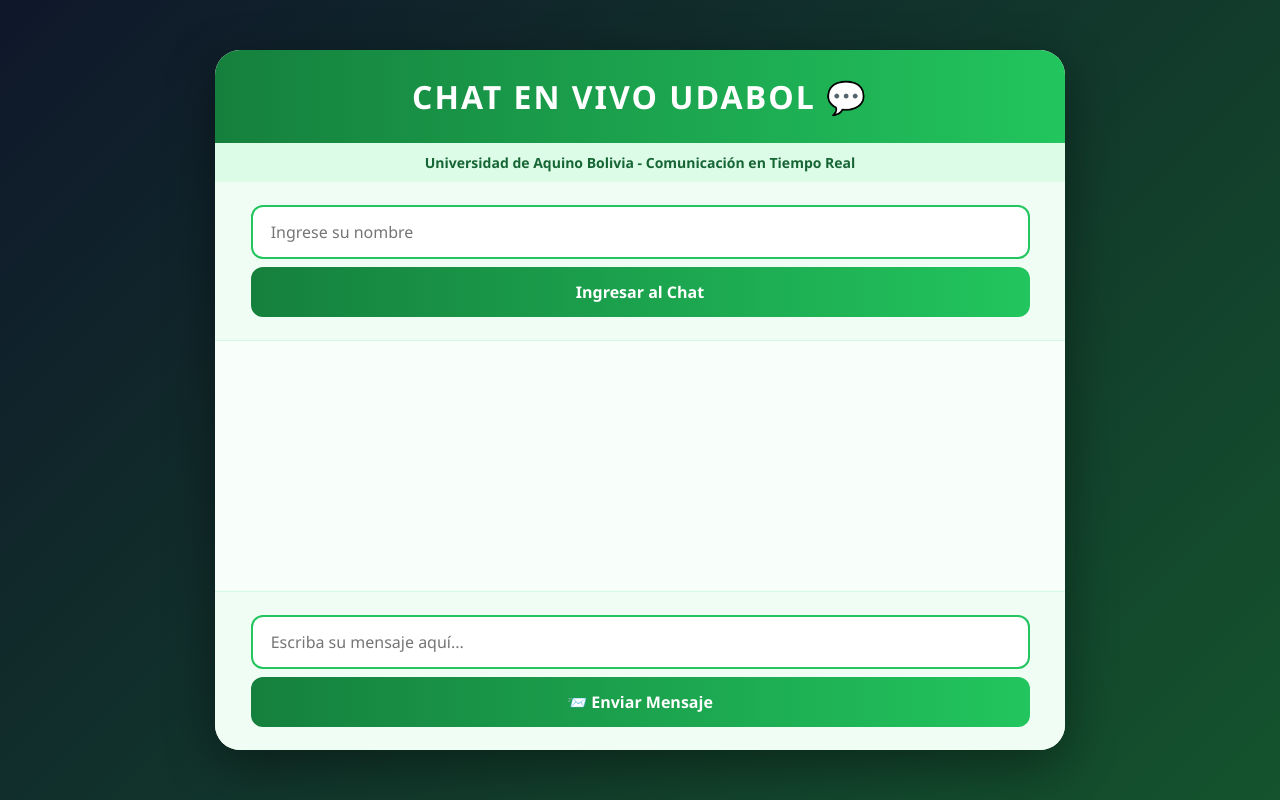
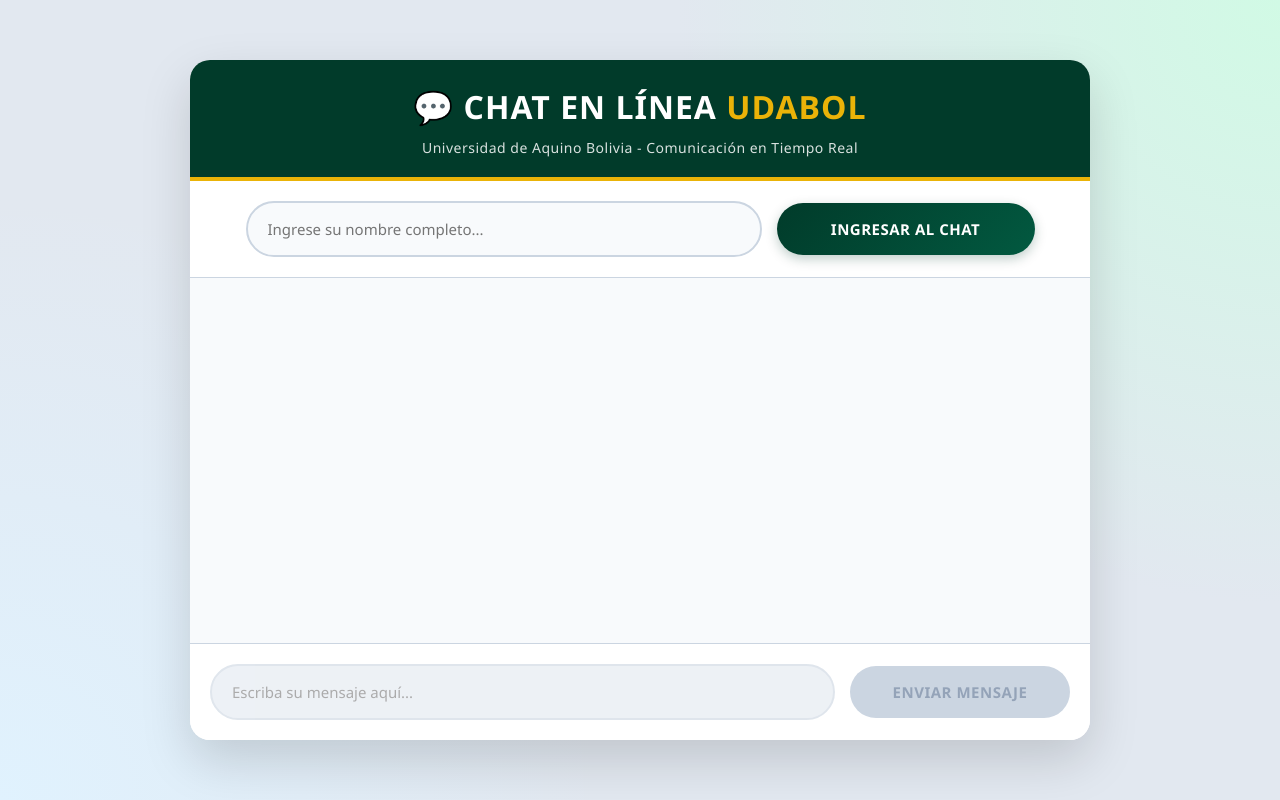
Before and after one commit to RodrigoMelendres/PROGRA_PARCIAL, a Flask app: page / in a window 1280 px wide. Run offline with Flask 3, Linux system fonts and the light colour scheme; some libraries are stand-ins or nearby versions.

Commit message:
Descripción de los cambios que hice

```diff
--- a/PROGRA_PARCIAL/CHAT_FLASK/static/style.css
+++ b/PROGRA_PARCIAL/CHAT_FLASK/static/style.css
@@ -1,177 +1,250 @@
 /* ==========================================
-   CHAT EN VIVO UDABOL
+   CHAT EN LÍNEA UDABOL - ESTILO PROFESIONAL
    ========================================== */
 
-*{
-    margin:0;
-    padding:0;
-    box-sizing:border-box;
-    font-family:'Segoe UI', Tahoma, Geneva, Verdana, sans-serif;
+:root {
+    --udabol-dark: #013B2A;  /* Verde Institucional Oficial UDABOL */
+    --udabol-light: #025940; /* Tono de contraste */
+    --accent: #EAB308;       /* Dorado sutil para resaltar detalles */
+    --bg-app: #e2e8f0;       /* Fondo exterior gris muy claro */
+    --bg-chat: #f8fafc;      /* Fondo interior del chat */
+    --text-main: #1f2937;
+    --border-color: #cbd5e1;
 }
 
-body{
-    height:100vh;
-    display:flex;
-    justify-content:center;
-    align-items:center;
-    background:linear-gradient(135deg,#0f172a,#14532d);
+* {
+    margin: 0;
+    padding: 0;
+    box-sizing: border-box;
+    font-family: 'Segoe UI', Tahoma, Geneva, Verdana, sans-serif;
 }
 
-/* CONTENEDOR PRINCIPAL */
-
-.contenedor{
-    width:850px;
-    height:700px;
-    background:white;
-    border-radius:25px;
-    overflow:hidden;
-    box-shadow:0 15px 50px rgba(0,0,0,0.4);
-    display:flex;
-    flex-direction:column;
+body {
+    height: 100vh;
+    display: flex;
+    justify-content: center;
+    align-items: center;
+    background-color: var(--bg-app);
+    /* Un fondo sutil y moderno en lugar de un gradiente pesado */
+    background-image: radial-gradient(circle at top right, #d1fae5 0%, transparent 40%),
+                      radial-gradient(circle at bottom left, #e0f2fe 0%, transparent 40%);
 }
 
-/* ENCABEZADO */
-
-h1{
-    background:linear-gradient(90deg,#15803d,#22c55e);
-    color:white;
-    text-align:center;
-    padding:25px;
-    font-size:32px;
-    letter-spacing:2px;
-    text-transform:uppercase;
+/* --- CONTENEDOR PRINCIPAL --- */
+.contenedor {
+    width: 100%;
+    max-width: 900px;
+    height: 85vh;
+    min-height: 600px;
+    background: white;
+    border-radius: 20px;
+    overflow: hidden;
+    box-shadow: 0 20px 50px rgba(0, 0, 0, 0.15); /* Sombra elegante estilo Apple */
+    display: flex;
+    flex-direction: column;
 }
 
-.subtitulo{
-    background:#dcfce7;
-    color:#166534;
-    text-align:center;
-    padding:10px;
-    font-size:14px;
-    font-weight:bold;
+/* --- ENCABEZADO "SÚPER BIEN" --- */
+h1 {
+    background: var(--udabol-dark);
+    color: white;
+    text-align: center;
+    padding: 25px 20px 10px;
+    font-size: 32px;
+    font-weight: 800;
+    letter-spacing: 1px;
+    text-transform: uppercase;
 }
 
-/* ZONA DE NOMBRE */
-
-.usuario{
-    padding:15px;
-    background:#f0fdf4;
-    border-bottom:1px solid #d1fae5;
+/* Aplicaremos este color dorado a la palabra UDABOL en el HTML */
+h1 span.resaltado {
+    color: var(--accent);
 }
 
-/* ÁREA DEL CHAT */
-
-#chat{
-    flex:1;
-    padding:20px;
-    overflow-y:auto;
-    background:#f8fffa;
+.subtitulo {
+    background: var(--udabol-dark);
+    color: rgba(255, 255, 255, 0.85);
+    text-align: center;
+    padding: 0 20px 20px;
+    font-size: 14px;
+    font-weight: 500;
+    letter-spacing: 0.5px;
+    border-bottom: 4px solid var(--accent);
 }
 
-/* MENSAJES */
-
-#chat p{
-    background:white;
-    padding:12px 15px;
-    margin-bottom:12px;
-    border-left:5px solid #22c55e;
-    border-radius:12px;
-    box-shadow:0 2px 8px rgba(0,0,0,0.08);
-    animation:aparecer .3s ease;
-    word-wrap:break-word;
+/* --- ZONA DE NOMBRE --- */
+.usuario {
+    padding: 20px;
+    background: white;
+    border-bottom: 1px solid var(--border-color);
+    display: flex;
+    gap: 15px;
+    align-items: center;
+    justify-content: center;
 }
 
-/* ANIMACIÓN */
+.usuario input {
+    width: 60%;
+    margin: 0;
+}
 
-@keyframes aparecer{
-    from{
-        opacity:0;
-        transform:translateY(10px);
+.usuario button {
+    width: 30%;
+    margin: 0;
+}
+
+/* --- ÁREA DEL CHAT --- */
+#chat {
+    flex: 1;
+    padding: 25px;
+    overflow-y: auto;
+    background: var(--bg-chat);
+    display: flex;
+    flex-direction: column;
+    gap: 12px;
+}
+
+/* --- MENSAJES ESTILO BURBUJA PROFESIONAL --- */
+#chat p {
+    background: white;
+    padding: 12px 18px;
+    max-width: 80%;
+    border-radius: 18px;
+    border-bottom-left-radius: 4px; /* Hace que parezca una burbuja de chat real */
+    box-shadow: 0 2px 8px rgba(0,0,0,0.06);
+    animation: aparecer .4s cubic-bezier(0.175, 0.885, 0.32, 1.275) forwards;
+    word-wrap: break-word;
+    font-size: 15px;
+    color: var(--text-main);
+    line-height: 1.5;
+    align-self: flex-start;
+    border: 1px solid #f1f5f9;
+}
+
+#chat p strong {
+    color: var(--udabol-dark);
+    font-weight: 700;
+    margin-right: 6px;
+}
+
+/* --- ANIMACIÓN FLUIDA --- */
+@keyframes aparecer {
+    from {
+        opacity: 0;
+        transform: translateY(20px) scale(0.95);
     }
-    to{
-        opacity:1;
-        transform:translateY(0);
+    to {
+        opacity: 1;
+        transform: translateY(0) scale(1);
     }
 }
 
-/* INPUTS */
-
-input{
-    width:95%;
-    margin:8px auto;
-    display:block;
-    padding:14px;
-    border:2px solid #22c55e;
-    border-radius:12px;
-    outline:none;
-    font-size:16px;
-    transition:.3s;
+/* --- ÁREA DE ENVÍO DE MENSAJES --- */
+.mensaje {
+    padding: 20px;
+    background: white;
+    border-top: 1px solid var(--border-color);
+    display: flex;
+    gap: 15px;
+    align-items: center;
 }
 
-input:focus{
-    border-color:#15803d;
-    box-shadow:0 0 10px rgba(34,197,94,.3);
+.mensaje input {
+    flex: 1;
+    margin: 0;
 }
 
-/* BOTONES */
-
-button{
-    width:95%;
-    margin:8px auto;
-    display:block;
-    padding:14px;
-    border:none;
-    border-radius:12px;
-    background:linear-gradient(90deg,#15803d,#22c55e);
-    color:white;
-    font-size:16px;
-    font-weight:bold;
-    cursor:pointer;
-    transition:.3s;
+.mensaje button {
+    width: 220px;
+    margin: 0;
 }
 
-button:hover{
-    transform:scale(1.02);
-    background:linear-gradient(90deg,#166534,#16a34a);
+/* --- INPUTS --- */
+input {
+    padding: 16px 20px;
+    border: 2px solid var(--border-color);
+    border-radius: 30px; /* Bordes muy redondeados, súper modernos */
+    outline: none;
+    font-size: 15px;
+    background: #f8fafc;
+    transition: all 0.3s ease;
 }
 
-/* ÁREA DE MENSAJES */
-
-.mensaje{
-    padding:15px;
-    background:#f0fdf4;
-    border-top:1px solid #d1fae5;
+input:focus {
+    border-color: var(--udabol-light);
+    background: white;
+    box-shadow: 0 0 0 4px rgba(2, 89, 64, 0.15); /* Anillo de luz al escribir */
 }
 
-/* SCROLL PERSONALIZADO */
-
-#chat::-webkit-scrollbar{
-    width:10px;
+input:disabled {
+    opacity: 0.6;
+    cursor: not-allowed;
+    background: #e2e8f0;
 }
 
-#chat::-webkit-scrollbar-track{
-    background:#dcfce7;
+/* --- BOTONES --- */
+button {
+    padding: 16px 25px;
+    border: none;
+    border-radius: 30px;
+    background: linear-gradient(135deg, var(--udabol-dark), var(--udabol-light));
+    color: white;
+    font-size: 15px;
+    font-weight: bold;
+    cursor: pointer;
+    transition: all 0.3s ease;
+    box-shadow: 0 4px 12px rgba(1, 59, 42, 0.25);
+    text-transform: uppercase;
+    letter-spacing: 0.5px;
 }
 
-#chat::-webkit-scrollbar-thumb{
-    background:#22c55e;
-    border-radius:20px;
+button:hover:not(:disabled) {
+    transform: translateY(-2px);
+    box-shadow: 0 6px 18px rgba(1, 59, 42, 0.4);
 }
 
-#chat::-webkit-scrollbar-thumb:hover{
-    background:#15803d;
+button:active:not(:disabled) {
+    transform: translateY(0);
 }
 
-/* RESPONSIVE */
+button:disabled {
+    background: #cbd5e1;
+    box-shadow: none;
+    cursor: not-allowed;
+    color: #94a3b8;
+}
 
-@media(max-width:900px){
+/* --- SCROLL PERSONALIZADO --- */
+#chat::-webkit-scrollbar {
+    width: 8px;
+}
 
-    .contenedor{
-        width:95%;
-        height:95vh;
+#chat::-webkit-scrollbar-track {
+    background: transparent;
+}
+
+#chat::-webkit-scrollbar-thumb {
+    background: #cbd5e1;
+    border-radius: 20px;
+}
+
+#chat::-webkit-scrollbar-thumb:hover {
+    background: var(--udabol-light);
+}
+
+/* --- RESPONSIVE --- */
+@media(max-width: 768px) {
+    .contenedor {
+        width: 100%;
+        height: 100vh;
+        border-radius: 0; /* Sin bordes en celulares para usar toda la pantalla */
     }
 
-    h1{
-        font-size:24px;
+    .usuario, .mensaje {
+        flex-direction: column;
+    }
+
+    .usuario input, .usuario button, .mensaje button {
+        width: 100%;
     }
 }
--- a/PROGRA_PARCIAL/CHAT_FLASK/templates/index.html
+++ b/PROGRA_PARCIAL/CHAT_FLASK/templates/index.html
@@ -4,7 +4,7 @@
 <head>
     <meta charset="UTF-8">
     <meta name="viewport" content="width=device-width, initial-scale=1.0">
-    <title>Chat en Vivo UDABOL</title>
+    <title>Chat en Línea UDABOL</title>
 
     <!-- CSS -->
     <link rel="stylesheet" href="{{ url_for('static', filename='style.css') }}">
@@ -18,24 +18,16 @@
     <div class="contenedor">
 
         <!-- ENCABEZADO -->
-        <h1> CHAT EN VIVO UDABOL 💬</h1>
+        <h1>💬 CHAT EN LÍNEA <span class="resaltado">UDABOL</span></h1>
 
         <div class="subtitulo">
             Universidad de Aquino Bolivia - Comunicación en Tiempo Real
         </div>
 
         <!-- NOMBRE DEL USUARIO -->
-        <div class="usuario">
-
-            <input
-                type="text"
-                id="nombre"
-                placeholder=" Ingrese su nombre">
-
-            <button onclick="guardarNombre()">
-                 Ingresar al Chat
-            </button>
-
+        <div class="usuario" id="seccion-usuario">
+            <input type="text" id="nombre" placeholder="Ingrese su nombre completo..." autocomplete="off">
+            <button onclick="guardarNombre()">Ingresar al Chat</button>
         </div>
 
         <!-- CHAT -->
@@ -43,96 +35,104 @@
 
         <!-- MENSAJES -->
         <div class="mensaje">
-
-            <input
-                type="text"
-                id="mensaje"
-                placeholder=" Escriba su mensaje aquí...">
-
-            <button onclick="enviarMensaje()">
-                📨 Enviar Mensaje
+            <input type="text" id="mensaje" placeholder="Escriba su mensaje aquí..." disabled autocomplete="off">
+            <button id="btn-enviar" onclick="enviarMensaje()" disabled>
+                Enviar Mensaje
             </button>
-
         </div>
 
     </div>
 
     <script>
-
         const socket = io();
-
         let nombreUsuario = "";
 
         // GUARDAR NOMBRE
-        function guardarNombre(){
+        function guardarNombre() {
+            const nombreInput = document.getElementById("nombre");
+            const nombre = nombreInput.value.trim();
 
-            const nombre = document.getElementById("nombre");
-
-            if(nombre.value.trim() === ""){
-                alert("Debe ingresar un nombre.");
+            if (nombre === "") {
+                alert("Debe ingresar un nombre válido.");
                 return;
             }
 
-            nombreUsuario = nombre.value;
+            nombreUsuario = nombre;
 
-            nombre.disabled = true;
+            // Ocultar la sección del nombre y habilitar la de mensajes
+            document.getElementById("seccion-usuario").style.display = "none";
+            document.getElementById("mensaje").disabled = false;
+            document.getElementById("btn-enviar").disabled = false;
+            document.getElementById("mensaje").focus();
 
-            const chat = document.getElementById("chat");
-
-            chat.innerHTML += `
-                <p>
-                     <strong>${nombreUsuario}</strong> se ha unido al chat.
-                </p>
-            `;
+            agregarMensajeSistema(`👋 ${nombreUsuario} se ha unido al chat.`);
         }
 
         // ENVIAR MENSAJE
-        function enviarMensaje(){
+        function enviarMensaje() {
+            const mensajeInput = document.getElementById("mensaje");
+            const texto = mensajeInput.value.trim();
 
-            const mensaje = document.getElementById("mensaje");
-
-            if(nombreUsuario === ""){
+            if (nombreUsuario === "") {
                 alert("Primero debe ingresar su nombre.");
                 return;
             }
 
-            if(mensaje.value.trim() === ""){
-                return;
-            }
+            if (texto === "") return;
 
-            socket.send(
-                nombreUsuario + ": " + mensaje.value
-            );
-
-            mensaje.value = "";
+            // Enviar mensaje al servidor a través de WebSockets
+            socket.send(nombreUsuario + ": " + texto);
+            mensajeInput.value = "";
+            mensajeInput.focus();
         }
 
         // RECIBIR MENSAJES
-        socket.on("message", function(msg){
+        socket.on("message", function(msg) {
+            const chat = document.getElementById("chat");
+            const parrafo = document.createElement("p");
 
-            const chat = document.getElementById("chat");
+            // Formatear para que el nombre del autor se vea en negrita
+            const separador = msg.indexOf(":");
+            if (separador !== -1) {
+                const autor = msg.substring(0, separador);
+                const contenido = msg.substring(separador + 1);
+                parrafo.innerHTML = `<strong>${autor}:</strong>${contenido}`;
+            } else {
+                parrafo.textContent = msg;
+            }
 
-            chat.innerHTML += `
-                <p>${msg}</p>
-            `;
-
-            chat.scrollTop = chat.scrollHeight;
+            chat.appendChild(parrafo);
+            chat.scrollTop = chat.scrollHeight; // Hacer scroll automáticamente hacia el último mensaje
         });
 
-        // ENVIAR CON ENTER
-        document.addEventListener("DOMContentLoaded", function(){
+        // MENSAJE DE SISTEMA (Visualmente distinto)
+        function agregarMensajeSistema(texto) {
+            const chat = document.getElementById("chat");
+            const parrafo = document.createElement("p");
 
-            document.getElementById("mensaje")
-            .addEventListener("keypress", function(e){
+            // Estilos en línea para diferenciar los mensajes del sistema de los mensajes de usuarios
+            parrafo.style.background = "#e2e8f0";
+            parrafo.style.border = "none";
+            parrafo.style.alignSelf = "center";
+            parrafo.style.fontSize = "13px";
+            parrafo.style.color = "#475569";
+            parrafo.innerHTML = `<em>${texto}</em>`;
 
-                if(e.key === "Enter"){
-                    enviarMensaje();
-                }
+            chat.appendChild(parrafo);
+        }
 
+        // PERMITIR ENVÍO DE FORMULARIOS CON LA TECLA "ENTER"
+        document.addEventListener("DOMContentLoaded", function() {
+            // Enter para enviar mensaje
+            document.getElementById("mensaje").addEventListener("keypress", function(e) {
+                if (e.key === "Enter") enviarMensaje();
             });
 
+            // Enter para guardar nombre
+            document.getElementById("nombre").addEventListener("keypress", function(e) {
+                if (e.key === "Enter") guardarNombre();
+            });
         });
-
     </script>
 
 </body>
```
